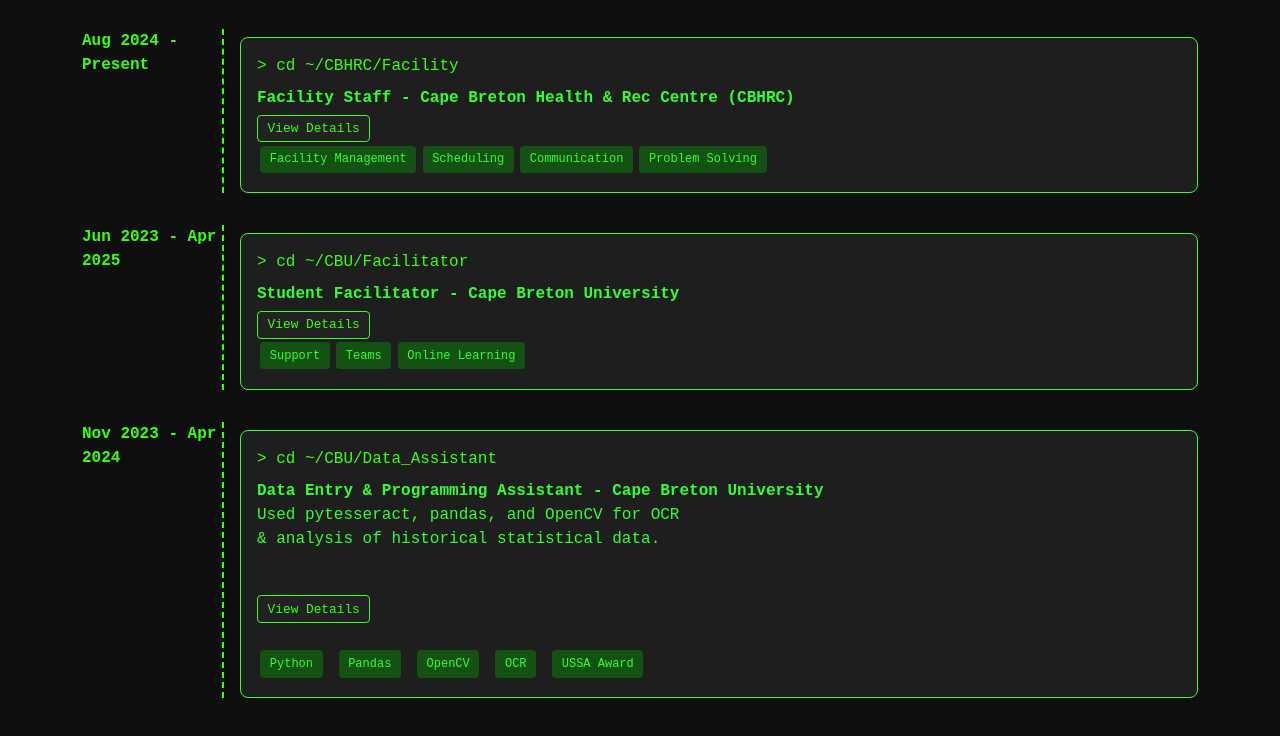
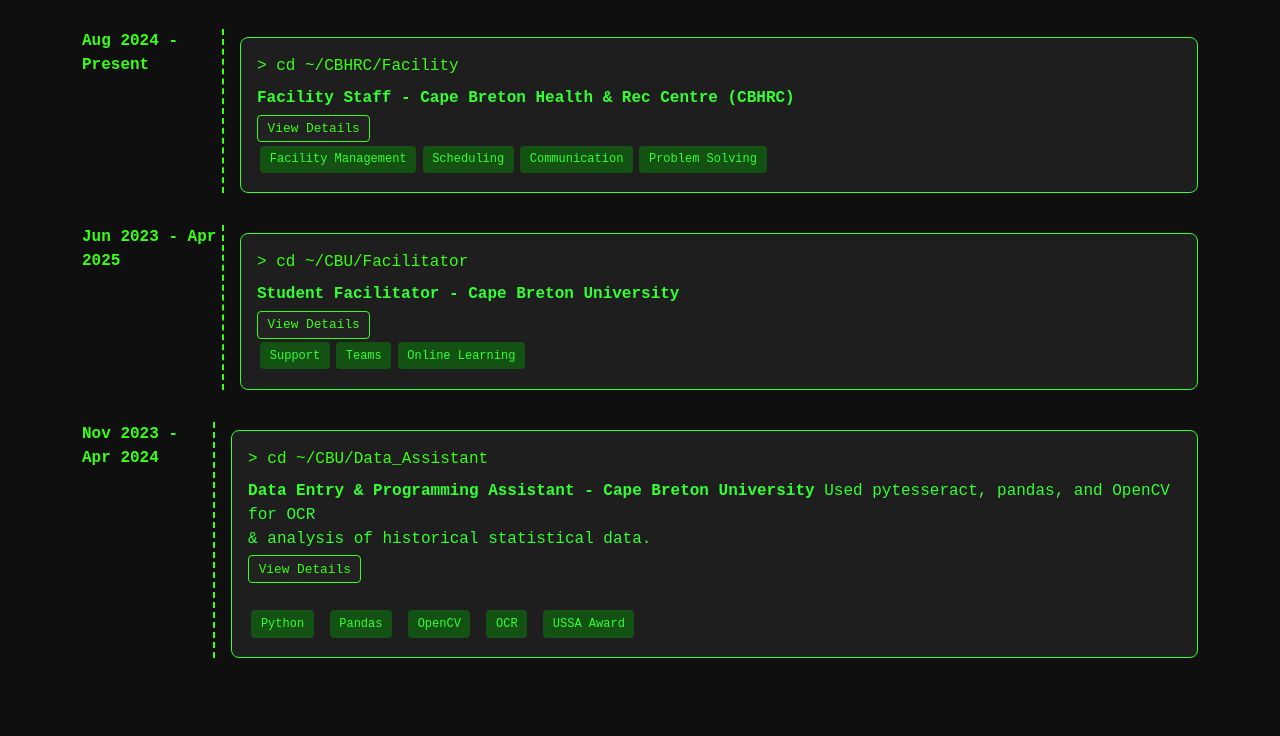
Before and after one commit to vikas1049/terminal-resume, a website: page pages/experience.html in a window 1280 px wide. Shown: the part 773-1509 px from the top of the page. After the commit the page ends 1487 px from the top, so only its background shows below. Drawn offline with nearby package versions, Linux system fonts and the light colour scheme.

Commit message:
Update experience.html

```diff
--- a/pages/experience.html
+++ b/pages/experience.html
@@ -210,9 +210,8 @@
     <div class="terminal-card">
       <div class="terminal-header">> cd ~/CBU/Data_Assistant</div>
       <strong>Data Entry & Programming Assistant - Cape Breton University</strong>
-      <p>Used pytesseract, pandas, and OpenCV for OCR <br> & analysis of historical statistical data.</p><br>
+        Used pytesseract, pandas, and OpenCV for OCR <br> & analysis of historical statistical data.<br>
         <button class="btn-toggle" onclick="toggleOnlyThis(this)">View Details</button>
-
       <div class="details">
         <ul>
           <li>Automated data extraction from scanned documents using Python-based OCR techniques.</li>
```
